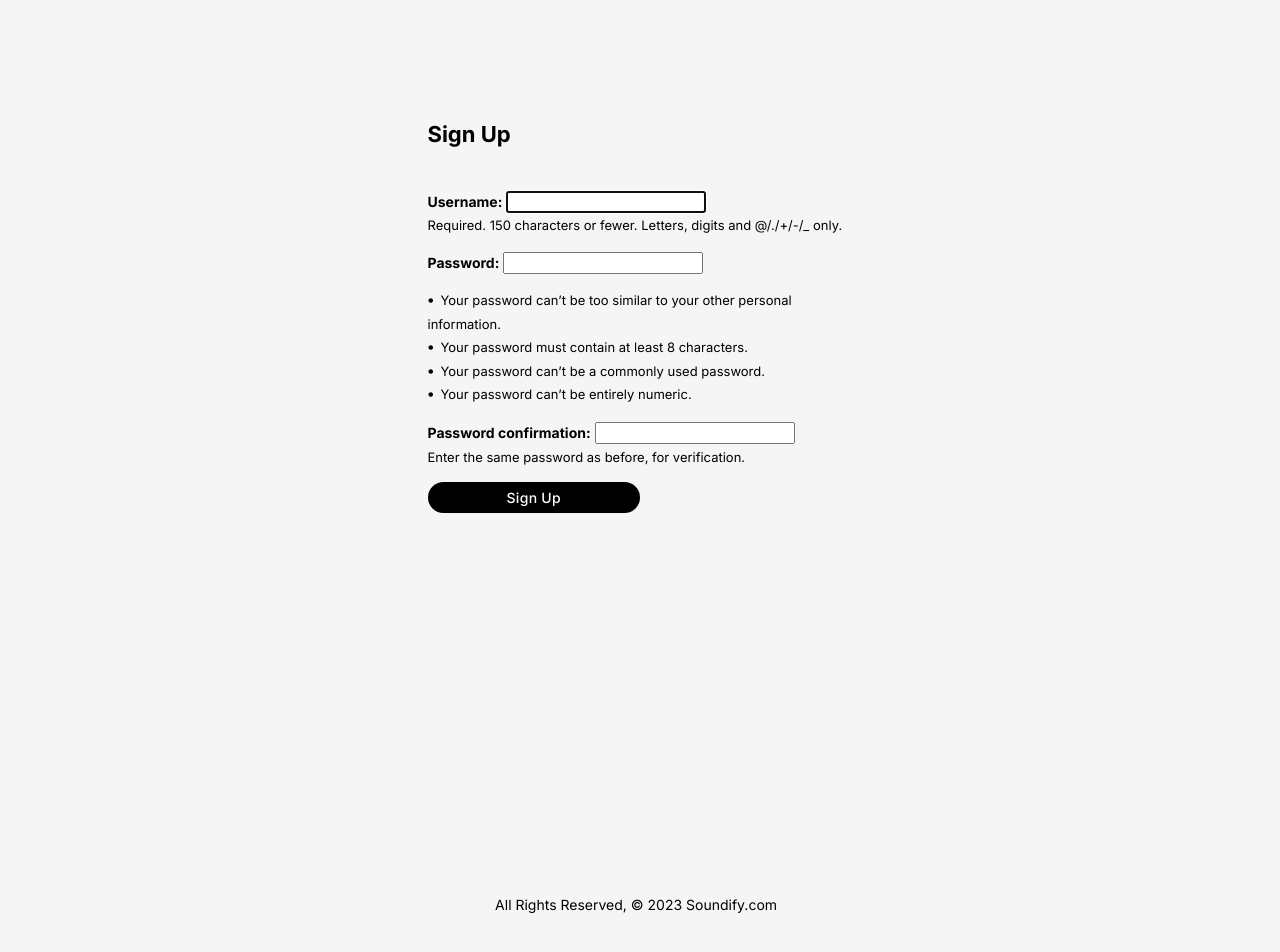
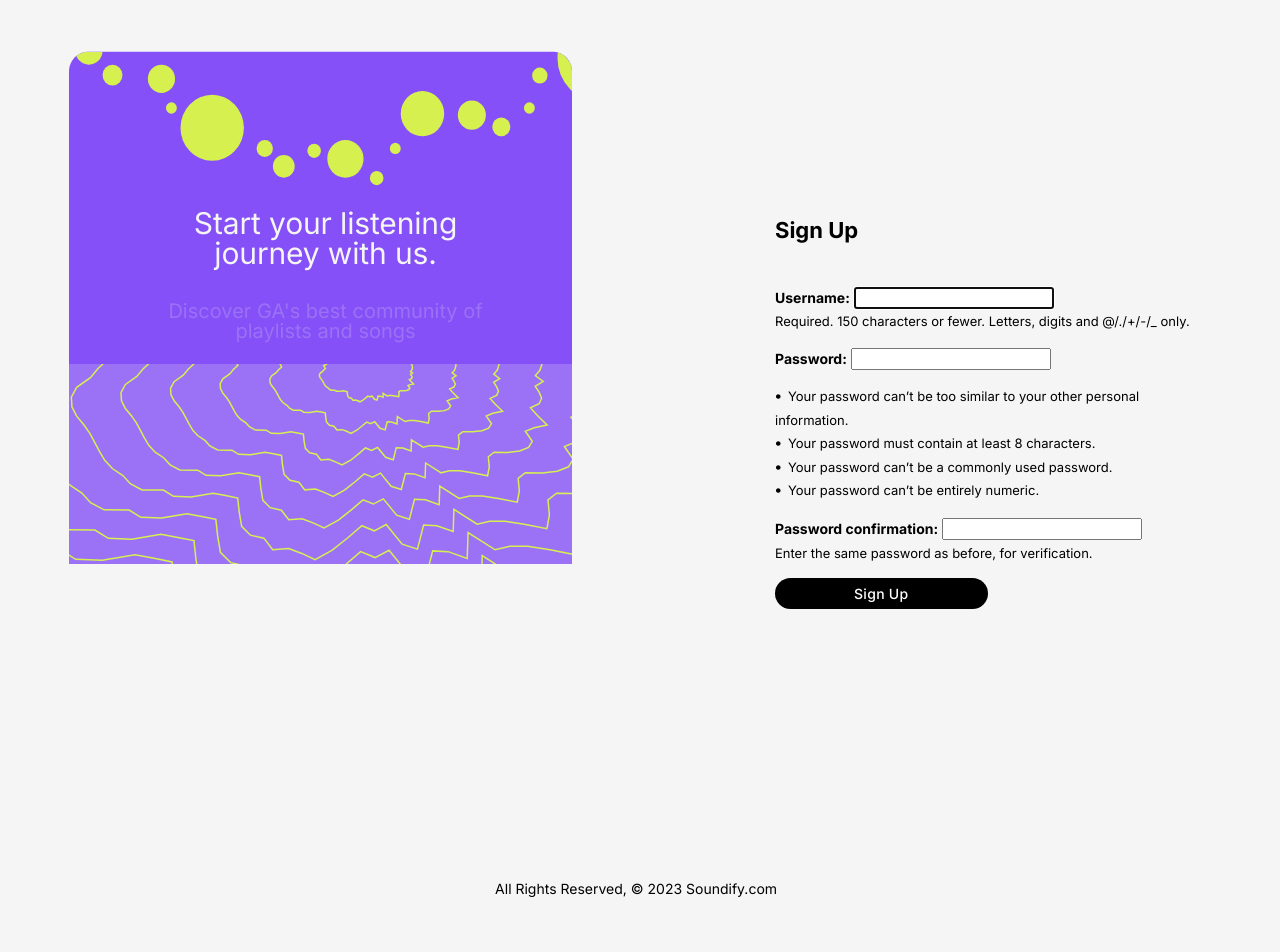
Before and after one commit to seanh101/Soundify, a Django app: page /accounts/signup/ in a window 1280 px wide. Shown: the part 100-1052 px from the top of the page. After the commit the page ends 997 px from the top, so only its background shows below. Run offline with Django 4.2, Linux system fonts and the light colour scheme; some libraries are stand-ins or nearby versions.

Commit message:
login and signup page Co-authored-by: Ian Abbene <ianabbene@gmail.com>

```diff
--- a/main_app/static/css/marley.css
+++ b/main_app/static/css/marley.css
@@ -80,6 +80,10 @@ footer {
 .login-form {
     font-size: 13px;
     transform: translateY(-30%);
+}
+
+.col-2 {
+    margin: 15%;
 }
 
 /* SIGNUP PAGE */
@@ -175,7 +179,43 @@ li::before {
     font-weight: bold;
 } */
 
+.svg-1-purple {
+    display: flex;
+    transform: translateY(1%);
+}
+
+.second-half-of-body, .third-half-of-body {
+    width: 503px;
+    height: 157px;
+    background-color:rgb(133, 80, 247);
+}
+
+.second-half-of-body {
+    text-align: center;
+    color: white;
+}
+
+.second-half-of-body-text {
+    width: 70%;
+    transform: translate(23%, -22%);
+}
+
+.second-half-of-body-p {
+    color:rgba(245, 245, 245, 1);
+}
+
+.signup-grid-container, .login-grid-container {
+    display: grid;
+    margin: auto;
+}
+
+
+
 /* ABOUT PAGE  */
+
+.meet-the-team {
+    color: black;
+}
 
 .flex-container {
     display: flex;
@@ -209,6 +249,7 @@ li::before {
     height: 50%;
     width: 45%;
     border: solid black;
+    background-color: #e4e4e4;
 }
 
 .flex-item-3 {
@@ -236,6 +277,7 @@ li::before {
     display: flex;
     flex-basis: auto;
     margin: 2.5%;
+    color:#e4e4e4;
 }
 
 .team-pic {
--- a/main_app/static/js/home.js
+++ b/main_app/static/js/home.js
@@ -5,8 +5,8 @@ let noiseMax = 1;
 let slider;
 let zOff = 0;
 function setup() {
-    let myCanvas = createCanvas(600, 200);
-    myCanvas.parent("home-soundwave");
+    let canvasLogin = createCanvas(600, 200);
+    canvasLogin.parent("home-soundwave-marley");
 
     background("#e9e0f0");
 
@@ -17,7 +17,7 @@ function setup() {
 function draw() {
     //noLoop();
     background("#9B71F6");
-    translate(width / 2, height);
+    translate(width / 2, height / 32);
 
     //stroke(255);
     stroke("#D6F050");
--- a/main_app/templates/registration/signup.html
+++ b/main_app/templates/registration/signup.html
@@ -1,6 +1,46 @@
 {% extends 'base.html' %}
 {% block content %}
-<body class="signup-main">
+
+<div class="signup-grid-container">
+
+<div class="col-1">
+  <div class="svg-1-purple">
+    <svg width="503" height="157" viewBox="0 0 503 157" fill="none" xmlns="http://www.w3.org/2000/svg">
+      <path d="M0 20C0 8.95431 8.95431 0 20 0H483C494.046 0 503 8.95431 503 20V156.173H0V20Z" fill="#8550F7"/>
+      <ellipse cx="43.5035" cy="23.5197" rx="9.96937" ry="10.3488" fill="#D6F050"/>
+      <ellipse cx="92.4432" cy="27.283" rx="13.5946" ry="14.1121" fill="#D6F050"/>
+      <mask id="mask0_142_1703" style="mask-type:alpha" maskUnits="userSpaceOnUse" x="0" y="0" width="503" height="157">
+      <path d="M0 20C0 8.95431 8.95431 0 20 0H483C494.046 0 503 8.95431 503 20V156.173H0V20Z" fill="#D6F050"/>
+      </mask>
+      <g mask="url(#mask0_142_1703)">
+      <ellipse cx="530.189" cy="6.58556" rx="41.6901" ry="43.277" fill="#D6F050"/>
+      <ellipse cx="19.9383" cy="-0.940681" rx="13.5946" ry="14.1121" fill="#D6F050"/>
+      </g>
+      <ellipse cx="102.412" cy="56.448" rx="5.43784" ry="5.64482" fill="#D6F050"/>
+      <ellipse cx="432.307" cy="75.2645" rx="9.06306" ry="9.40804" fill="#D6F050"/>
+      <ellipse cx="470.826" cy="23.9905" rx="7.7036" ry="7.99683" fill="#D6F050"/>
+      <ellipse cx="143.197" cy="76.205" rx="31.7207" ry="32.9281" fill="#D6F050"/>
+      <ellipse cx="195.761" cy="96.9023" rx="8.15676" ry="8.46723" fill="#D6F050"/>
+      <ellipse cx="214.795" cy="114.778" rx="10.8757" ry="11.2896" fill="#D6F050"/>
+      <ellipse cx="326.27" cy="96.9026" rx="5.43784" ry="5.64482" fill="#D6F050"/>
+      <ellipse cx="460.405" cy="56.448" rx="5.43784" ry="5.64482" fill="#D6F050"/>
+      <ellipse cx="245.157" cy="99.2548" rx="6.7973" ry="7.05603" fill="#D6F050"/>
+      <ellipse cx="307.691" cy="126.538" rx="6.7973" ry="7.05603" fill="#D6F050"/>
+      <ellipse cx="276.423" cy="107.251" rx="18.1261" ry="18.8161" fill="#D6F050"/>
+      <ellipse cx="402.854" cy="63.5038" rx="14.0477" ry="14.5825" fill="#D6F050"/>
+      <ellipse cx="353.459" cy="62.093" rx="21.7514" ry="22.5793" fill="#D6F050"/>
+      </svg>
+  </div>
+  <div class="second-half-of-body">
+    <div class="second-half-of-body-text">
+      <h3 class="second-half-of-body-p">Start your listening journey with us.</h3>
+      <h5>Discover GA's best community of playlists and songs</h5>
+    </div>
+  </div>
+  <div class="third-half-of-body" id="home-soundwave-marley"></div>
+</div>
+
+<div class="col-2">
   <div class="signup-container">
     <div class="signup-title-div">Sign Up</div>
     <p class="red-text">{{ error_message }}</p>
@@ -12,5 +52,11 @@
       </form>
     </div>
   </div>
-</body>
+</div>
+
+</div>
+
+
+
+
 {% endblock %}
```
Also changed, not shown: main_app/templates/registration/login.html (+44 -0 lines), 1 other file. Lines whose indentation alone changed are shown as unchanged.
